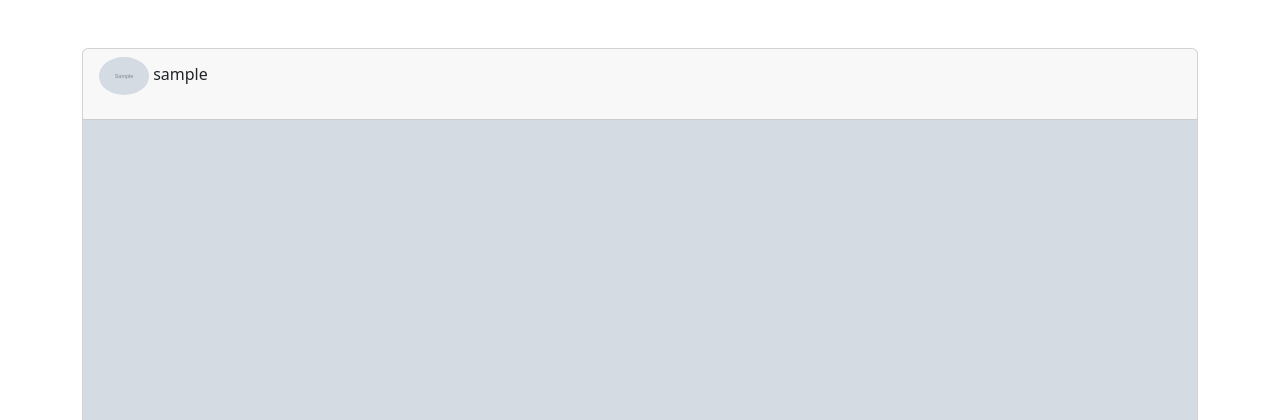
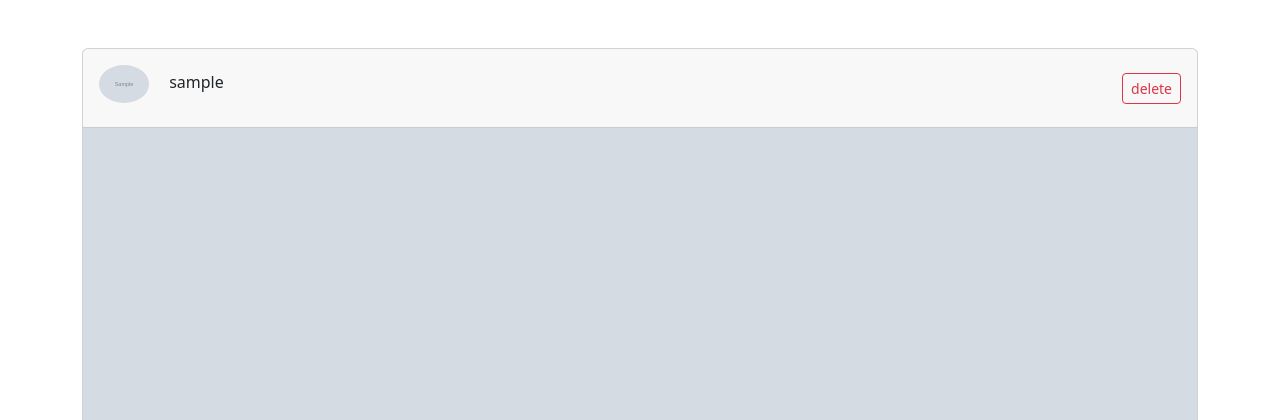
Before and after one commit to yejuPark/insta, a Django app: page /posts/ in a window 1280 px wide. Shown: the part 58-478 px from the top of the page. Run offline with Django 4.2, Linux system fonts and the light colour scheme; a user stored in the database is signed in; tables that the repository leaves empty hold one stand-in row (values such as "Sample post"); grey boxes marked "Sample" are stand-in pictures; some libraries are stand-ins or nearby versions.

Commit message:
post-delete

```diff
--- a/posts/templates/_card.html
+++ b/posts/templates/_card.html
@@ -1,9 +1,20 @@
 {% load bootstrap5 %}
 <div class="card mt-5">
   <div class="card-header">
-    <p>
+    <p class="mt-2">
       <img src="{{post.user.profile_image.url}}" alt="" class="rounded-circle" width="50px">
-      <a href="{% url 'accounts:profile' username=post.user %}" class="text-reset text-decoration-none">{{post.user}}</a>
+      <a href="{% url 'accounts:profile' username=post.user %}" class="text-reset text-decoration-none m-3">{{post.user}}</a>
+
+      {% if request.user.is_authenticated %}
+      {% if request.user == post.user %}
+      <input type="button" class="btnDelete btn btn-outline-danger btn-sm mt-2" style="float:right" value="delete" onclick="deletePost({{post.id}})">
+      <script>
+      function deletePost(id) {
+        location.href = `/posts/${id}/delete/`
+      }
+      </script>
+      {% endif %}
+      {% endif %}
     </p>
   </div>
   <img src="{{post.image.url}}" alt="...">
--- a/posts/templates/index.html
+++ b/posts/templates/index.html
@@ -41,7 +41,6 @@
         button.innerHTML = result.count
       }
     }
-
   </script>
 
 {% endblock %}
--- a/posts/urls.py
+++ b/posts/urls.py
@@ -9,5 +9,6 @@ urlpatterns = [
   path('<int:post_id>/comments/create/', views.comment_create, name='comment_create'),
   path('<int:post_id>/like/', views.like, name='like'),
   path('<int:post_id>/like-async/', views.like_async, name='like_async'),
+  path('<int:post_id>/delete/', views.delete, name='delete'),
 
 ]
--- a/posts/views.py
+++ b/posts/views.py
@@ -92,3 +92,11 @@ def like_async(request, post_id):
   }
 
   return JsonResponse(context)
+
+
+
+@login_required
+def delete(request, post_id):
+  post = Post.objects.get(id=post_id)
+  post.delete()
+  return redirect('posts:index')
```
